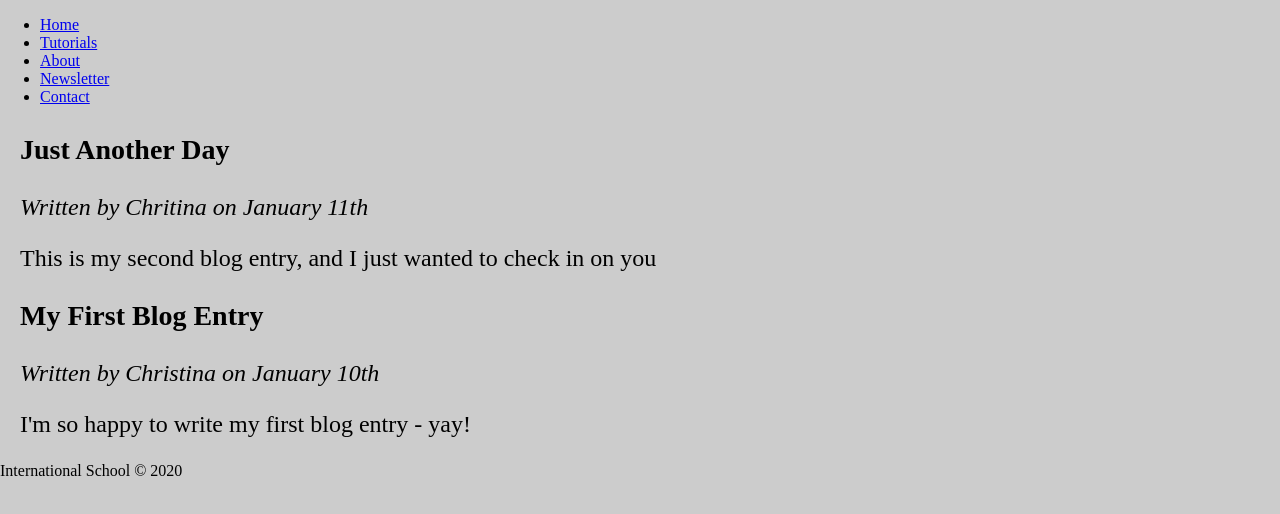
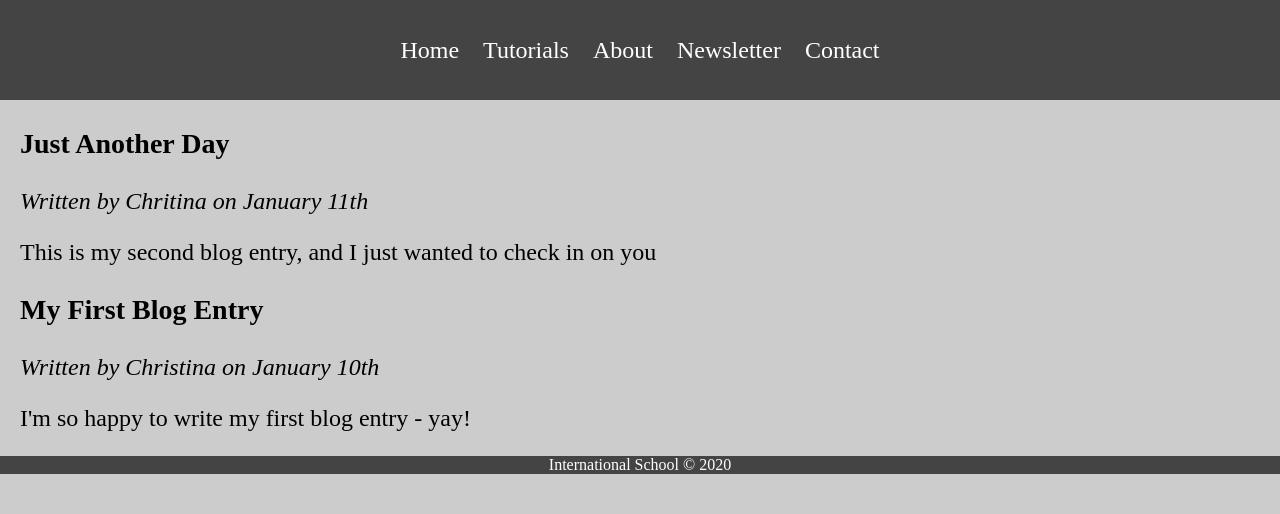
Before and after one commit to phuctrong7906/phuctrong7906.github.io, a plain HTML site: page week 4/exercise 2/Page-Content.html in a window 1280 px wide. Drawn offline with Linux system fonts and the light colour scheme.

Commit message:
Update styles.css

```diff
--- a/week 4/exercise 2/styles.css
+++ b/week 4/exercise 2/styles.css
@@ -3,6 +3,28 @@ body {
     padding: 0;
     background-color: #ccc;
 }
+
+nav ul {
+    list-style: none;
+    background-color: #444;
+    text-align: center;
+    padding: 20px;
+    margin: 0;
+}
+
+nav li {
+    font-size: 24px;
+    line-height: 40px;
+    height: 40px;
+    display: inline-block; ;
+    padding: 10px;
+}
+
+nav a{
+    text-decoration: none;
+    color: #fff;
+}
+
 
 header p {
     font-style: italic;
@@ -19,3 +41,11 @@ h1 {
 article p {
     font-size: 24px;
 }
+
+footer {
+    background-color: #444;
+    color: #fff;
+    text-align: center;
+    padding: 0;
+    margin: 0;
+}
```
